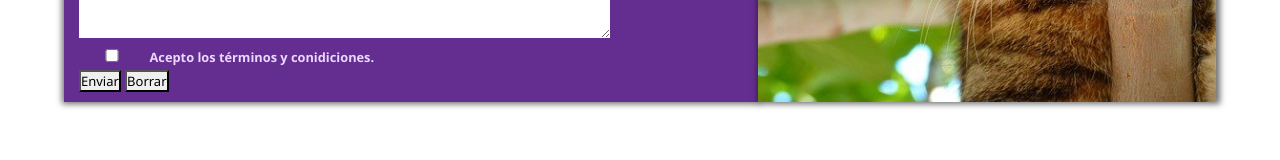
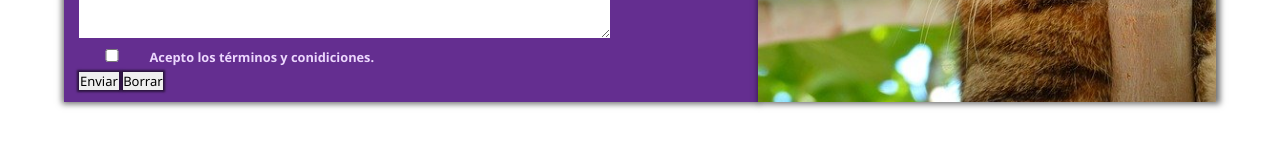
Before and after one commit to Martina-Avalos/Adopcion, a website: page views/contacto.html in a window 1280 px wide. Shown: the part 538-698 px from the top of the page. Drawn offline with nearby package versions, Linux system fonts and the light colour scheme; files that its build step writes are made by us from their sources; a web font is replaced by a local one.

Commit message:
third commit

```diff
--- a/css/style.scss
+++ b/css/style.scss
@@ -290,6 +290,12 @@ form {
 
 .terms {
     font-size: .8em;
+}
+
+.formBtn {
+    width: 6%;
+    border: none;
+    box-shadow: 0px 0px 2px 2px #00000091;
 }
 
 .imgContactoCont {
--- a/views/contacto.html
+++ b/views/contacto.html
@@ -111,8 +111,8 @@
                     <label class="terms" for="terminos">Acepto los términos y conidiciones.</label>
                 </div>
                 <div class="formGroup">
-                    <button type="submit" value="enviar">Enviar</button>
-                    <button type="reset" value="borrar">Borrar</button>
+                    <button class="formBtn" type="submit" value="enviar">Enviar</button>
+                    <button class="formBtn" type="reset" value="borrar">Borrar</button>
                 </div>
             </form>
             <div class="imgContactoCont">
```
Also changed, not shown: css/style.css.
